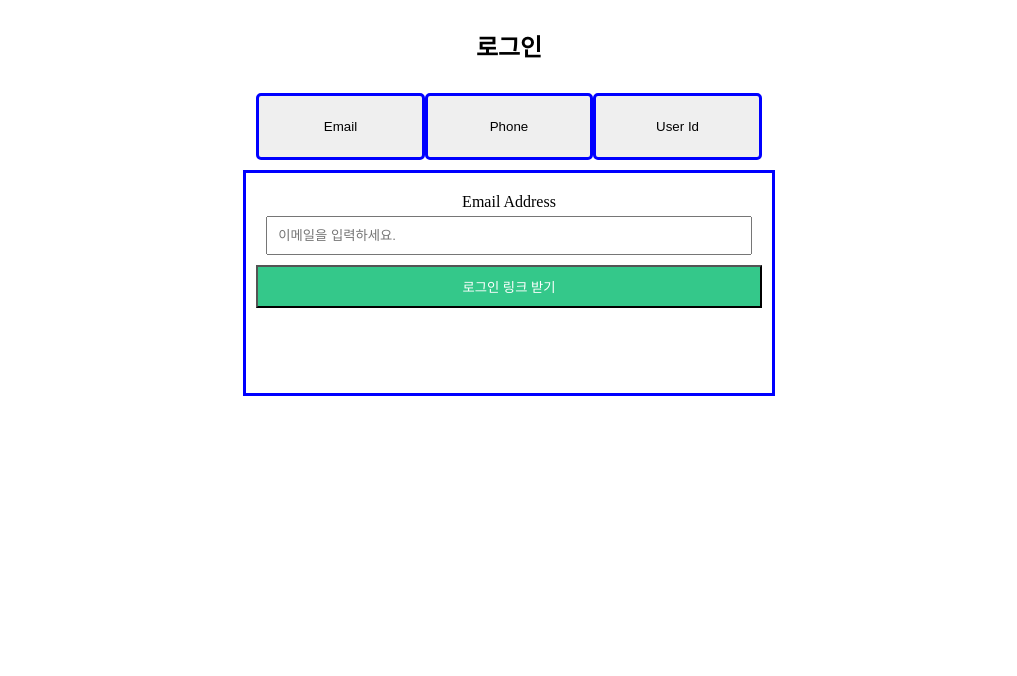
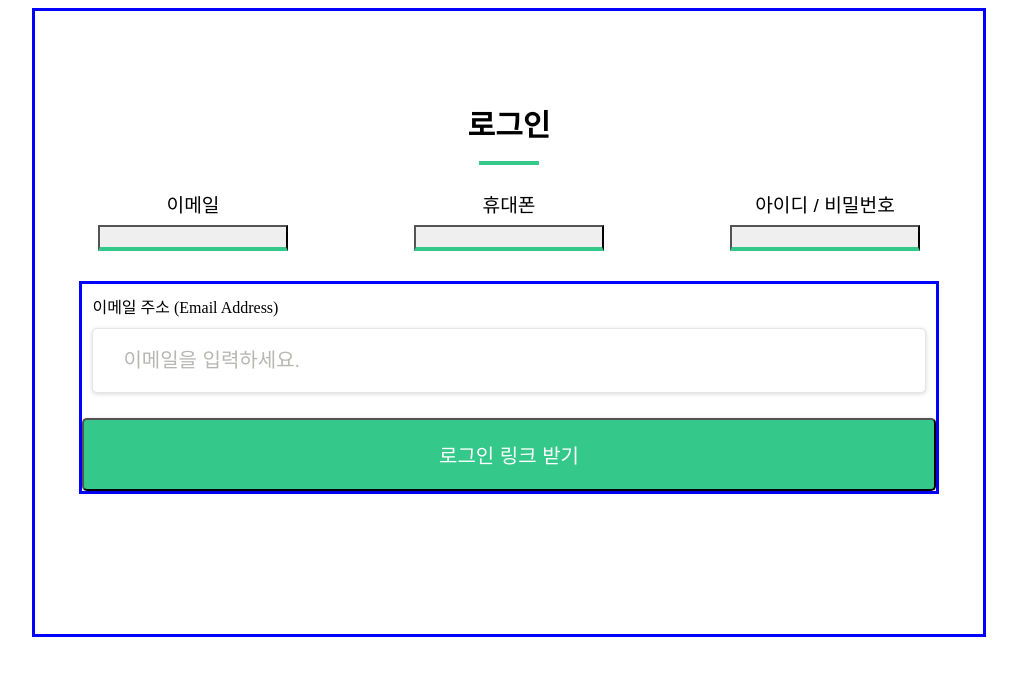
Before and after one commit to IRONDESK/moss, a Next.js app: page /login in a window 1280 px wide. Shown: the top 676 px of the page, without its empty margins (131-1148 px from the left). Built offline with nearby package versions, Linux system fonts and the light colour scheme.

Commit message:
💄 로그인페이지 UI

```diff
--- a/src/components/Login/Input.tsx
+++ b/src/components/Login/Input.tsx
@@ -1,5 +1,6 @@
 import { UseFormRegisterReturn } from 'react-hook-form';
 import styled from '@emotion/styled';
+import { COLOR } from 'src/constants';
 
 interface InputProps {
   label: string;
@@ -26,14 +27,14 @@ export default function Input({
       {method === 'email' ? (
         <InputContainer>
           <input {...register} required={required} {...rest} />
-          {errorMsg}
+          <span>{errorMsg}</span>
         </InputContainer>
       ) : null}
 
       {method === 'phone' ? (
         <InputContainer>
           <input {...register} required={required} {...rest} />
-          {errorMsg}
+          <span>{errorMsg}</span>
         </InputContainer>
       ) : null}
       {method === 'userId' ? (
@@ -45,19 +46,19 @@ export default function Input({
             name="password"
             placeholder="비밀번호를 입력하세요."
           />
-          {errorMsg}
-          {errorMsg2}
+          <span>
+            {errorMsg} {errorMsg2}
+          </span>
         </InputContainer>
       ) : null}
     </Container>
   );
 }
 const Container = styled.div`
-  /* background-color: red; */
   padding: 10px;
   label {
     display: block;
-    margin-bottom: 5px;
+    margin-bottom: 10px;
   }
 `;
 const InputContainer = styled.div`
@@ -66,6 +67,22 @@ const InputContainer = styled.div`
   flex-direction: column;
   gap: 5px;
   input {
-    padding: 10px;
+    padding: 20px 30px;
+    border-radius: 5px;
+    box-shadow: rgba(0, 0, 0, 0.16) 0px 1px 4px;
+    margin-bottom: 10px;
+    &::placeholder {
+      color: ${COLOR.grayText};
+      font-size: 20px;
+    }
+    &:focus {
+      outline: 3px solid ${COLOR.main};
+    }
+    border: 1px solid ${COLOR.gray};
+    font-size: 20px;
+  }
+  span {
+    text-align: center;
+    color: ${COLOR.error};
   }
 `;
--- a/src/pages/login.tsx
+++ b/src/pages/login.tsx
@@ -45,17 +45,19 @@ export default function Login() {
 
   return (
     <Container>
-      <h1>로그인</h1>
+      <h1>
+        <span>로그인</span>
+      </h1>
 
       <section>
         <button onClick={onEmailClick}>
-          <p>Email</p>
+          <p>이메일</p>
         </button>
         <button onClick={onPhoneClick}>
-          <p>Phone</p>
+          <p>휴대폰</p>
         </button>
         <button onClick={onUserIdClick}>
-          <p>User Id</p>
+          <p>아이디 / 비밀번호</p>
         </button>
       </section>
 
@@ -64,7 +66,7 @@ export default function Login() {
           <Input
             register={register('email', { required: '이메일을 입력하세요!' })}
             method="email"
-            label="Email Address"
+            label="이메일 주소 (Email Address)"
             name="email"
             type="text"
             placeholder="이메일을 입력하세요."
@@ -78,7 +80,7 @@ export default function Login() {
               required: '휴대폰 번호를 입력하세요!',
             })}
             method="phone"
-            label="Phone Number"
+            label="휴대폰 번호 (Phone Number)"
             name="phone"
             type="number"
             placeholder="휴대폰 번호를 입력하세요."
@@ -93,7 +95,7 @@ export default function Login() {
             register2={register('password', {
               required: '비밀번호를 입력하세요!',
             })}
-            label="User Id"
+            label="아이디 & 비밀번호 (Id & Password)"
             name="userId"
             type="text"
             placeholder="아이디를 입력하세요."
@@ -116,34 +118,61 @@ export default function Login() {
   );
 }
 const Container = styled.section`
+  padding: 140px 0px;
   margin: 0 auto;
   display: flex;
   flex-direction: column;
   justify-content: center;
   align-items: center;
-  width: 40%;
+  width: 75%;
+  border: 3px solid blue;
+  h1 {
+    display: flex;
+    justify-content: center;
+    width: 60px;
+    font-size: 30px;
+    margin: 10px auto;
+    border-bottom: 4px solid ${COLOR.main};
+    position: relative;
+    span {
+      width: 200px;
+      position: absolute;
+      bottom: 16px;
+      text-align: center;
+    }
+  }
   section {
     display: flex;
+    justify-content: space-around;
     width: 100%;
+    margin: 50px 0 30px;
     button {
-      width: 100%;
-      margin: 10px 0;
-      border: 3px solid blue;
-      border-radius: 5px;
+      font-size: 1.2rem;
+      border-bottom: 4px solid ${COLOR.main};
       padding: 10px 20px;
+      width: 20%;
+      position: relative;
+      display: flex;
+      justify-content: center;
+      p {
+        position: absolute;
+        bottom: 10px;
+        width: 200px;
+      }
     }
   }
   form {
     border: 3px solid blue;
-    width: 100%;
-    height: 200px;
-    text-align: center;
-    padding: 10px;
+    width: 90%;
     button {
       width: 100%;
       padding: 10px 5px;
       color: white;
       background-color: ${COLOR.main};
+      padding: 20px 30px;
+      border-radius: 5px;
+      box-shadow: rgba(0, 0, 0, 0.16) 0px 1px 4px;
+      font-size: 20px;
     }
   }
 `;
```
